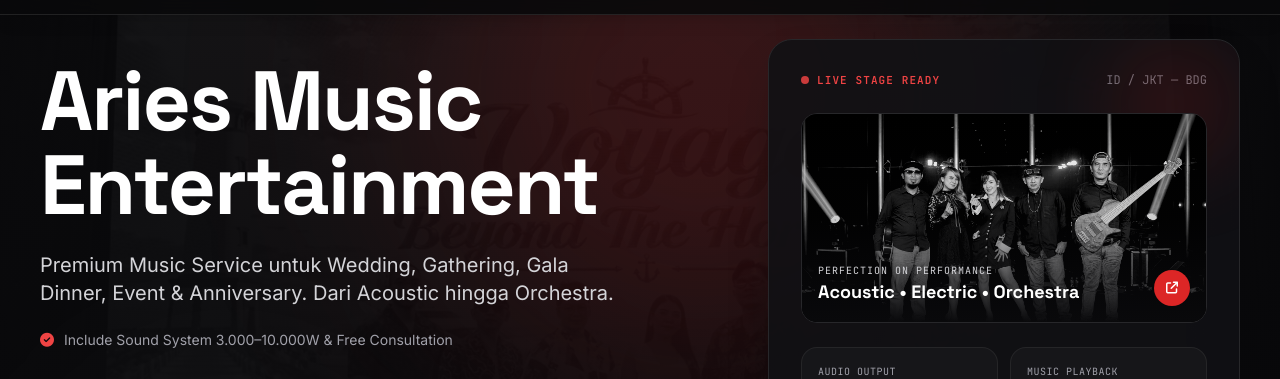
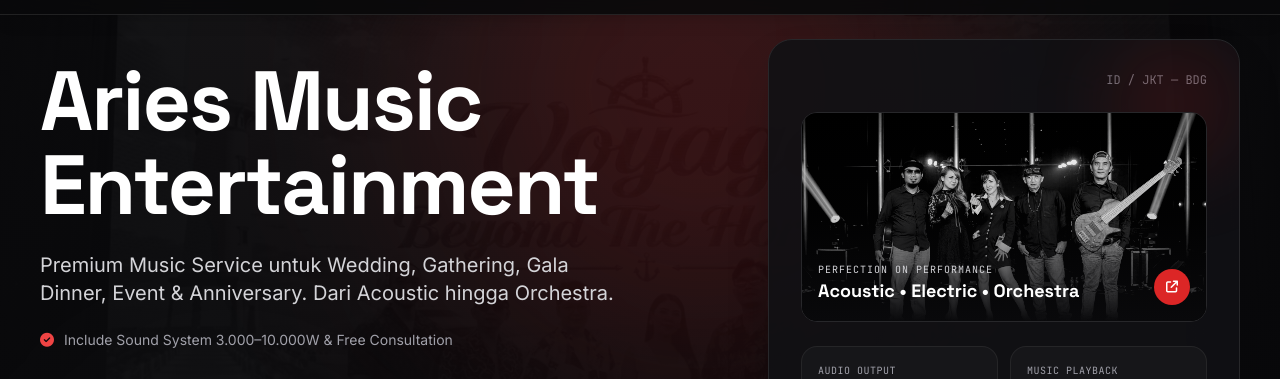
Before and after one commit to ginanjargold996-max/ariesmusic, a plain HTML site: page index.html in a window 1280 px wide. Shown: the part 73-452 px from the top of the page. Drawn offline with nearby package versions, Linux system fonts and the light colour scheme.

Commit message:
Update index.html

```diff
--- a/index.html
+++ b/index.html
@@ -158,7 +158,6 @@
 
             <div class="flex items-center justify-between mb-6">
               <span class="inline-flex items-center gap-2 font-mono text-[11px] uppercase tracking-widest text-scarlet font-semibold">
-                <span class="w-2 h-2 rounded-full bg-scarlet animate-pulse"></span> Live Stage Ready
               </span>
               <span class="font-mono text-xs text-zinc-500">ID / JKT — BDG</span>
             </div>
```
